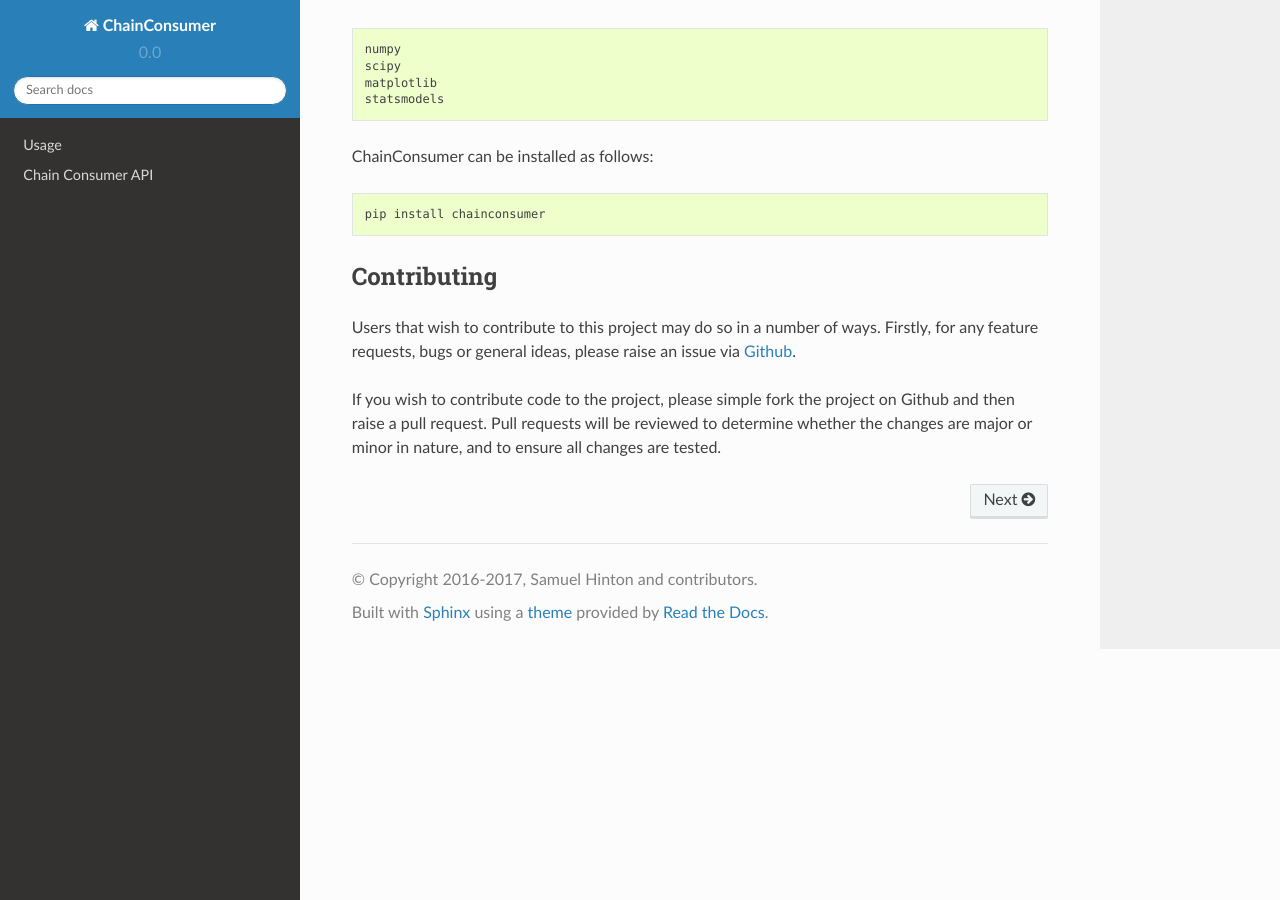
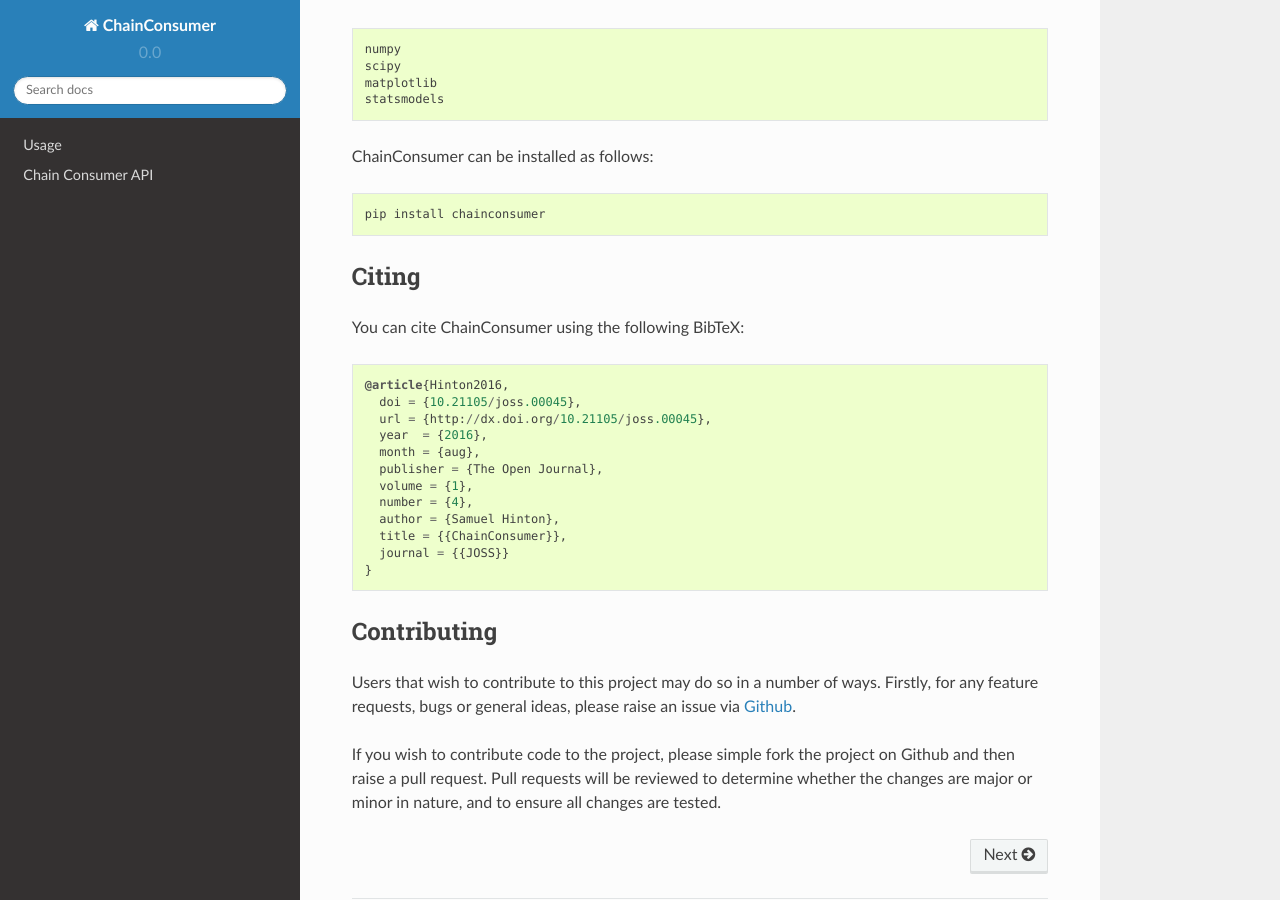
Before and after one commit to Samreay/ChainConsumer, a Sphinx documentation site: the page built from doc/index.rst, in a window 1280 px wide and 900 px high, scrolled down 1451 px. Built offline with Sphinx 7.4.7 and the Read the Docs theme 2.0.0, drawn with Linux system fonts in a browser that asks for light colours; pages that are not in the unit, such as notebooks, are missing from menus.

Commit message:
Adding citation details to index.rst

```diff
--- a/doc/index.rst
+++ b/doc/index.rst
@@ -52,6 +52,24 @@
 
     pip install chainconsumer
 
+Citing
+------
+
+You can cite ChainConsumer using the following BibTeX::
+
+   @article{Hinton2016,
+     doi = {10.21105/joss.00045},
+     url = {http://dx.doi.org/10.21105/joss.00045},
+     year  = {2016},
+     month = {aug},
+     publisher = {The Open Journal},
+     volume = {1},
+     number = {4},
+     author = {Samuel Hinton},
+     title = {{ChainConsumer}},
+     journal = {{JOSS}}
+   }
+
 Contributing
 ------------
 
```
